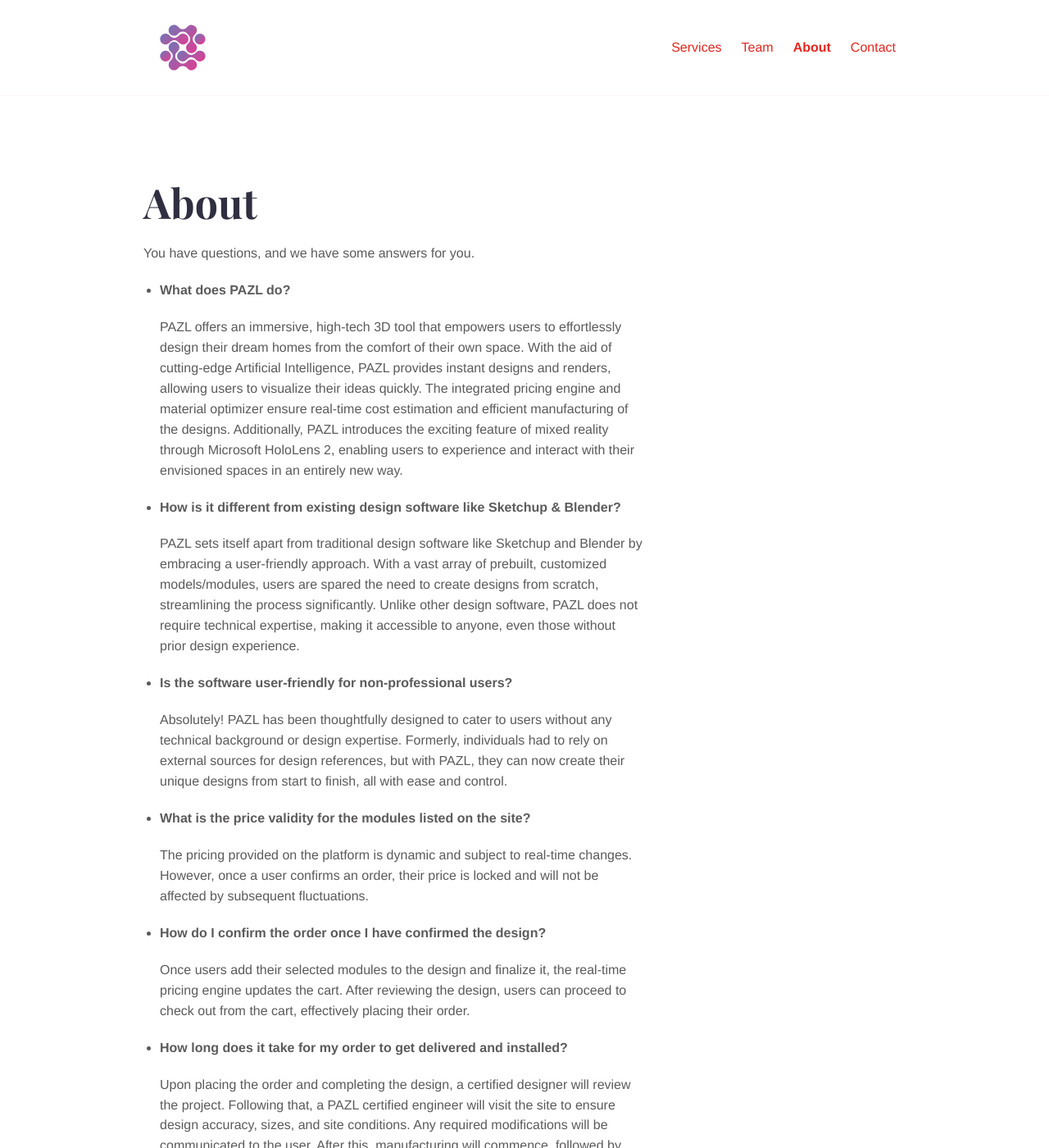
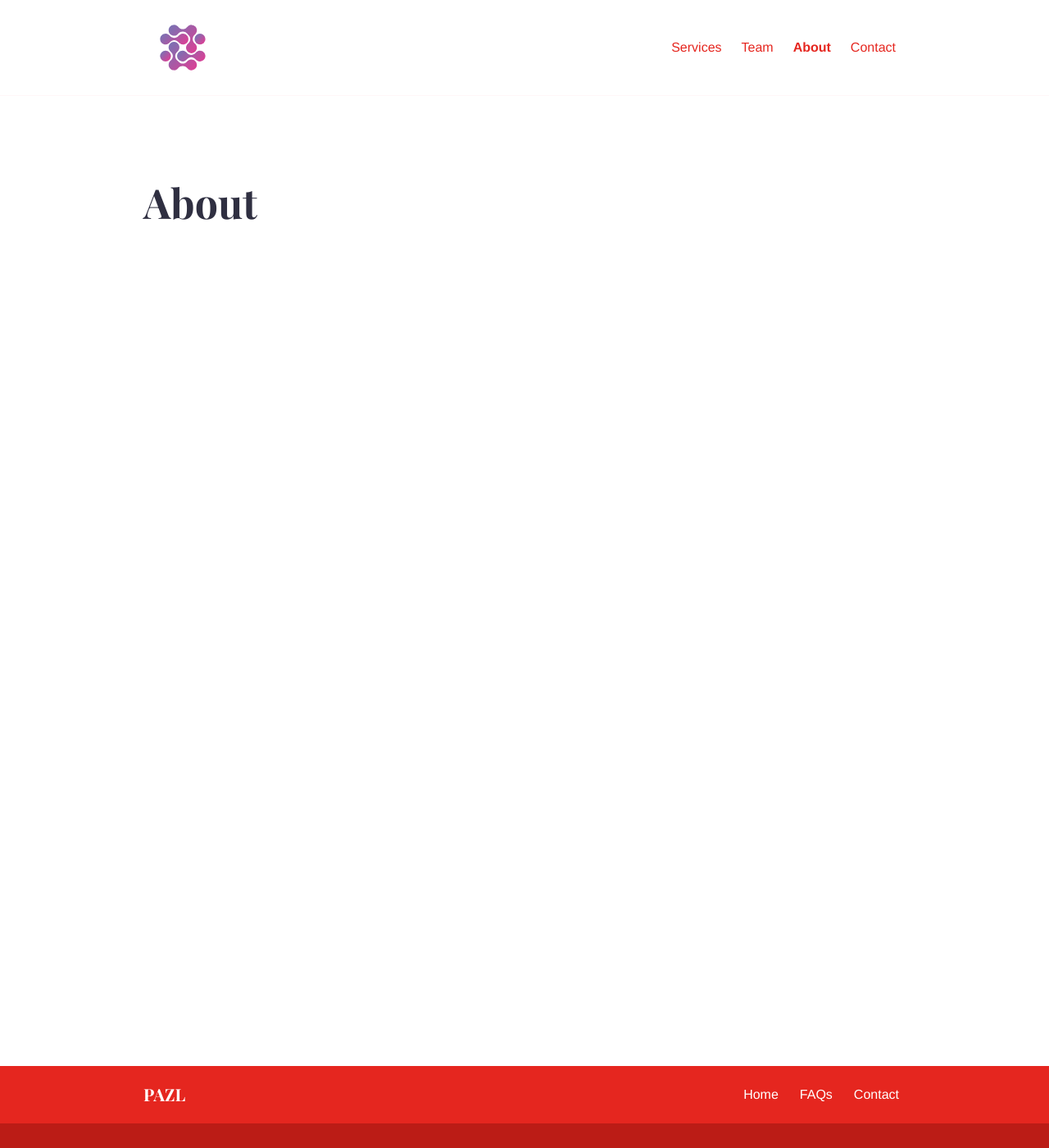
Before and after one commit to pazlindia/pazlinda.github.io, a Jekyll site: the page built from about.md, in a window 1280 px wide and 1400 px high. Shown: the whole window at 82% size. Built offline with Jekyll 4.4.1, drawn with Linux system fonts in a browser that asks for light colours; some of the changed text lies outside the part shown.

Commit message:
remove about text
Signed-off-by: Raghu Raja <raghu.pazl@protonmail.com>

```diff
--- a/about.md
+++ b/about.md
@@ -4,119 +4,3 @@ layout: page
 description: About
 bodyClass: page-about
 ---
-
-You have questions, and we have some answers for you.
-
-- **What does PAZL do?**
-
-    PAZL offers an immersive, high-tech 3D tool that empowers users to effortlessly
-design their dream homes from the comfort of their own space. With the aid of
-cutting-edge Artificial Intelligence, PAZL provides instant designs and
-renders, allowing users to visualize their ideas quickly. The integrated
-pricing engine and material optimizer ensure real-time cost estimation and
-efficient manufacturing of the designs. Additionally, PAZL introduces the
-exciting feature of mixed reality through Microsoft HoloLens 2, enabling users
-to experience and interact with their envisioned spaces in an entirely new way.
-
-- **How is it different from existing design software like Sketchup & Blender?**
-
-    PAZL sets itself apart from traditional design software like Sketchup and
-Blender by embracing a user-friendly approach. With a vast array of prebuilt,
-customized models/modules, users are spared the need to create designs from
-scratch, streamlining the process significantly. Unlike other design software,
-PAZL does not require technical expertise, making it accessible to anyone, even
-those without prior design experience.
-
-- **Is the software user-friendly for non-professional users?**
-
-    Absolutely! PAZL has been thoughtfully designed to cater to users without
-any technical background or design expertise. Formerly, individuals had to rely
-on external sources for design references, but with PAZL, they can now create
-their unique designs from start to finish, all with ease and control.
-
-- **What is the price validity for the modules listed on the site?**
-
-    The pricing provided on the platform is dynamic and subject to real-time
-changes. However, once a user confirms an order, their price is locked and will
-not be affected by subsequent fluctuations.
-
-- **How do I confirm the order once I have confirmed the design?**
-
-    Once users add their selected modules to the design and finalize it, the
-real-time pricing engine updates the cart. After reviewing the design, users
-can proceed to check out from the cart, effectively placing their order.
-
-- **How long does it take for my order to get delivered and installed?**
-
-    Upon placing the order and completing the design, a certified designer will
-review the project. Following that, a PAZL certified engineer will visit the
-site to ensure design accuracy, sizes, and site conditions. Any required
-modifications will be communicated to the user. After this, manufacturing will
-commence, followed by installation, resulting in a completion timeframe of 6-8
-weeks from the order placement date.
-
-- **What happens if my order is delayed?**
-
-    Any potential delays will be communicated to customers well in advance.
-Additionally, users will receive a discount on their order in case of a
-significant delay.
-
-- **Can I cancel my order once placed?**
-
-    Customers have a 48-hour window to cancel their order and receive a full refund.
-
-- **How long do I have to change my design once the order has been placed?**
-
-    Customers have 48 hours to make changes to their design. During this
-period, they also have the option to consult with PAZL's in-house designers for
-expert guidance.
-
-- **Would there be an in-person meeting with a design specialist or technician?**
-
-    Yes, users have the option to consult with PAZL's designers, engineers, and
-technicians at any stage of the design process.
-
-- **How would you assess real-time site conditions?**
-
-    PAZL certified engineers and technicians will be present at various times
-to monitor site conditions in real-time.
-
-- **Would I be able to do civil works/alterations & other MEP works via PAZL?**
-
-    Yes, PAZL's technicians are well-equipped to handle civil alterations and
-MEP works at an additional cost.
-
-- **What are the terms of warranty/guarantee?**
-
-    PAZL offers a 10-year warranty on catalogue products and a 1-year warranty on services.
-
-- **What is a cut-list optimizer?**
-
-    PAZL's Material/Cutlist optimizer is a state-of-the-art application
-tailored for panel cutting. It offers optimal solutions and cutting patterns
-based on available stock sheets and price optimization.
-
-- **Will there be a difference in order value based on site visit?**
-
-    Since virtual designing is based on customer-provided measurements, there
-might be slight variations in sizes during the site visit. Any resulting
-changes in the order value will be promptly communicated to the customer by
-PAZL's technical team.
-
-- **Would I be able to change colors of my floors, walls, and ceilings via the app?**
-
-    Yes, PAZL allows users to choose multiple color combinations, textures, and
-finishes for their walls, floors, furniture, and countertops.
-
-- **Does PAZL have design experts to do the designing if the user cannot?**
-
-    Yes, PAZL has a team of certified designers and architects available on the
-platform who can be consulted at any point during the design process. Customers
-also have the option to let the designer handle the entire home design if they
-prefer.
-
-- **Can I become a partner of PAZL?**
-
-    Certainly! PAZL is always seeking qualified designers, architects,
-technicians, engineers, and manufacturers to partner with and join their
-platform.
```
